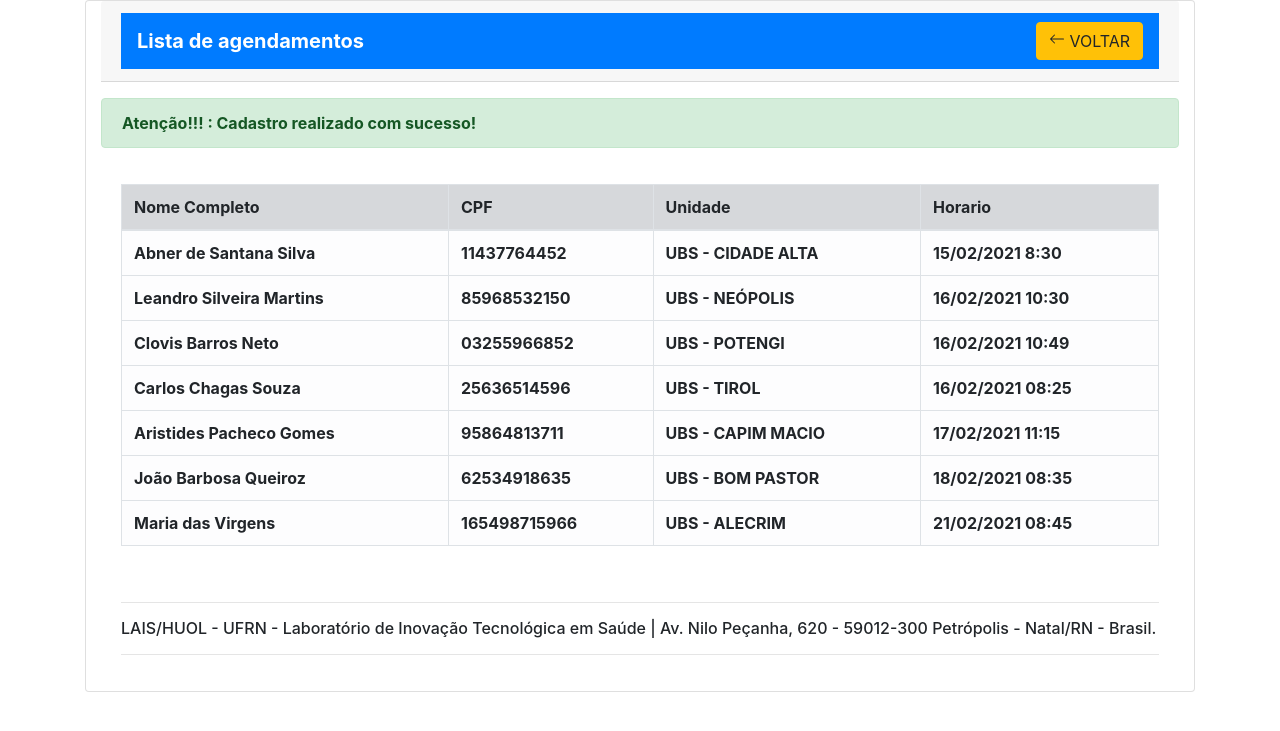
After one commit to abnermuxah/projeto, a Django app: page /listagem/ in a window 1280 px wide. The commit adds this page. Shown: the top 731 px of the page. Run offline with Django 4.2, Linux system fonts and the light colour scheme; some libraries are stand-ins or nearby versions.

Commit message:
comit final

```diff
--- /dev/null
+++ b/agende/templates/listagem.html
@@ -0,0 +1,100 @@
+<link
+  href="//maxcdn.bootstrapcdn.com/bootstrap/4.0.0/css/bootstrap.min.css"
+  rel="stylesheet"
+  id="bootstrap-css"
+/>
+<script src="//maxcdn.bootstrapcdn.com/bootstrap/4.0.0/js/bootstrap.min.js"></script>
+<script src="//cdnjs.cloudflare.com/ajax/libs/jquery/3.2.1/jquery.min.js"></script>
+
+<div class="container">
+    <div class="card container ">
+        <div class="card-header">
+          <nav class="navbar navbar-dark bg-primary">
+            <a class="navbar-brand" href="#"><b>Lista de agendamentos</b></a>
+          </button>
+            <form class="form-inline my-2 my-lg-0">
+              <a href="{% url 'agendamento' %}" class=" btn btn-warning ">
+                <svg xmlns="http://www.w3.org/2000/svg" width="16" height="16" fill="currentColor" class="bi bi-arrow-left" viewBox="0 0 16 16">
+                    <path fill-rule="evenodd" d="M15 8a.5.5 0 0 0-.5-.5H2.707l3.147-3.146a.5.5 0 1 0-.708-.708l-4 4a.5.5 0 0 0 0 .708l4 4a.5.5 0 0 0 .708-.708L2.707 8.5H14.5A.5.5 0 0 0 15 8z"/>
+                  </svg>
+                VOLTAR</a>
+            </form>
+          </nav>
+        </div>
+
+
+  <div class="alert alert-success my-3 " role="alert">
+    <b> Atenção!!! : Cadastro realizado com sucesso! </b>
+  </div>
+
+
+
+  <div class="card-body ">
+
+    <table class="table table-bordered  table-hover ">
+      <thead class="table-light">
+        <tr>
+          <td class="table-secondary"><b>Nome Completo</b></td>
+          <td class="table-secondary"><b>CPF</b></td>
+          <td class="table-secondary"><b>Unidade</b></td>
+          <td class="table-secondary"><b>Horario</b></td>
+        </tr>
+      </thead>
+      <tbody>
+        <tr>
+          <td class="table-light"><b>Abner de Santana Silva</b></td>
+          <td class="table-light"><b>11437764452</b></td>
+          <td class="table-light"><b>UBS - CIDADE ALTA</b></td>
+          <td class="table-light"><b> 15/02/2021 8:30</b></td>
+        </tr>
+        <tr>
+            <td class="table-light"><b>Leandro Silveira Martins</b></td>
+            <td class="table-light"><b>85968532150</b></td>
+            <td class="table-light"><b>UBS - NEÓPOLIS</b></td>
+            <td class="table-light"><b> 16/02/2021 10:30</b></td>
+          </tr>
+          <tr>
+            <td class="table-light"><b>Clovis Barros Neto</b></td>
+            <td class="table-light"><b>03255966852</b></td>
+            <td class="table-light"><b>UBS - POTENGI</b></td>
+            <td class="table-light"><b> 16/02/2021 10:49</b></td>
+          </tr>
+
+          <tr>
+            <td class="table-light"><b>Carlos Chagas Souza</b></td>
+            <td class="table-light"><b>25636514596</b></td>
+            <td class="table-light"><b>UBS - TIROL</b></td>
+            <td class="table-light"><b> 16/02/2021 08:25</b></td>
+          </tr>
+
+          <tr>
+            <td class="table-light"><b>Aristides Pacheco Gomes</b></td>
+            <td class="table-light"><b>95864813711</b></td>
+            <td class="table-light"><b>UBS - CAPIM MACIO</b></td>
+            <td class="table-light"><b> 17/02/2021 11:15</b></td>
+          </tr>
+
+          <tr>
+            <td class="table-light"><b>João Barbosa Queiroz</b></td>
+            <td class="table-light"><b>62534918635</b></td>
+            <td class="table-light"><b>UBS - BOM PASTOR</b></td>
+            <td class="table-light"><b> 18/02/2021 08:35</b></td>
+          </tr>
+
+          <tr>
+            <td class="table-light"><b>Maria das Virgens </b></td>
+            <td class="table-light"><b>165498715966</b></td>
+            <td class="table-light"><b>UBS - ALECRIM</b></td>
+            <td class="table-light"><b> 21/02/2021 08:45</b></td>
+          </tr>
+      </tbody>
+    </table>
+
+
+    <br>
+    <hr>
+    <footer>
+    <p class="h6">LAIS/HUOL - UFRN - Laboratório de Inovação Tecnológica em Saúde | Av. Nilo Peçanha, 620 - 59012-300 Petrópolis - Natal/RN - Brasil. </p>
+    </footer>
+    <hr>
+</div>
--- a/agende/urls.py
+++ b/agende/urls.py
@@ -1,10 +1,11 @@
 from django.contrib import admin
 from django.urls import path
-from agende.views import home, cadastro, agendamento
+from agende.views import home, cadastro, agendamento, listagem
 
 urlpatterns = [
     path('admin/', admin.site.urls),
     path('', home, name='home'),
     path('cadastro/', cadastro, name="cadastro"),
-    path('agendamento/', agendamento, name="agendamento")
+    path('agendamento/', agendamento, name="agendamento"),
+    path('listagem/', listagem, name="listagem")
 ]
--- a/agende/views.py
+++ b/agende/views.py
@@ -20,7 +20,7 @@ def home(request):
                 request.session['cpf'] = cpf
                 return redirect('/agendamento')
             i = i + 1
-        return HttpResponse("CPF Inválido ou Senha Incorreta, tente novamente")
+        return HttpResponse('<p style="font-size:50px; color:#900C3F;"><b> CPF ou Senha Inválida. Tente novamente.</b></p>')
     return render(request, 'home.html')
 
 
@@ -38,17 +38,17 @@ def cadastro(request):
         idade = ano_atual - ano_nasc
         login_valid = usuario.objects.values_list('cpf', 'senha')
         if len(cpf) != 11 or idade <= 18 or senha != senha2:
-            return HttpResponse("CPF inválido | Idade menor que 18 anos | Senha diferente")
+            return HttpResponse('<p style="font-size:50px; color:#900C3F;"><b> CPF inválido | Senha inválida | Data Inválida </b></p>')
         else:
             # verificar se o CPF informado pertence a base de dados
             for i in range(len(login_valid)):
                 if cpf == login_valid[i][0]:
-                    return HttpResponse("Ja existe esse CPF cadastrado")
+                    return HttpResponse('<p style="font-size:50px; color:#900C3F;"><b> Já existe este CPF cadastrado </b></p>')
             cad = usuario(nome=nome, cpf=cpf, data_nasc=data_nasc,
                           senha=senha, senha2=senha2)
             cad.save()
 
-            return HttpResponse("Usuario cadastrado com sucesso!")
+            return HttpResponse('<p style="font-size:50px; color:##28B463;"><b> Usuário cadastrado com sucesso!!! </b></p>')
 
     else:
         return render(request, 'cadastro.html')
@@ -85,7 +85,7 @@ def agendamento(request):
             int(data_rec[:4]), int(data_rec[5:7]), int(data_rec[8:10]))
         for i in range(len(agendados)):
             if cpf == str(agendados[i][1]):
-                return HttpResponse("Este CPF já está agendado")
+                return HttpResponse('<p style="font-size:50px; color:#900C3F;"><b> Este CPF já está cadastrado</b></p>')
         # se o dia não for hoje | e não for sabado ou domingo => cadastrar
         if (data_rec <= datetime.date.today()) or (calendar.day_name[data_rec.weekday()] == 'Saturday') or (calendar.day_name[data_rec.weekday()] == 'Sunday') or (hora < 8) or (hora > 12):
             return HttpResponse("ESTA DATA NÃO É PERMITIDA")
@@ -96,9 +96,15 @@ def agendamento(request):
                 if hora == hora_bd:
                     minu_db = int(agendados[i][0].strftime("%M"))
                     if minu in range(minu_db, minu_db+11) or minu+10 in range(minu_db, minu_db+11) or minu > 49:
-                        return HttpResponse("HORARIO OCUPADO OU NÃO PERMITIDO")
+                        return HttpResponse('<p style="font-size:50px; color:#900C3F;"><b>Horario indisponível</b></p>')
         # após passar todos os filtros e não parar em nenhum : salvar os dados
         cad.save()
-        return HttpResponse("USUÁRIO AGENDADO  COM SUCESSO")
+        # return HttpResponse("USUÁRIO AGENDADO  COM SUCESSO")
+        return redirect('/listagem')
 
     return render(request, 'agendamento.html', context)
+
+
+def listagem(request):
+    if request.method == 'GET':
+        return render(request, 'listagem.html')
```
Also changed, not shown: agende/templates/agendamento.html (+7 -21 lines), agende/templates/cadastro.html (+5 -20 lines), db.sqlite3.
